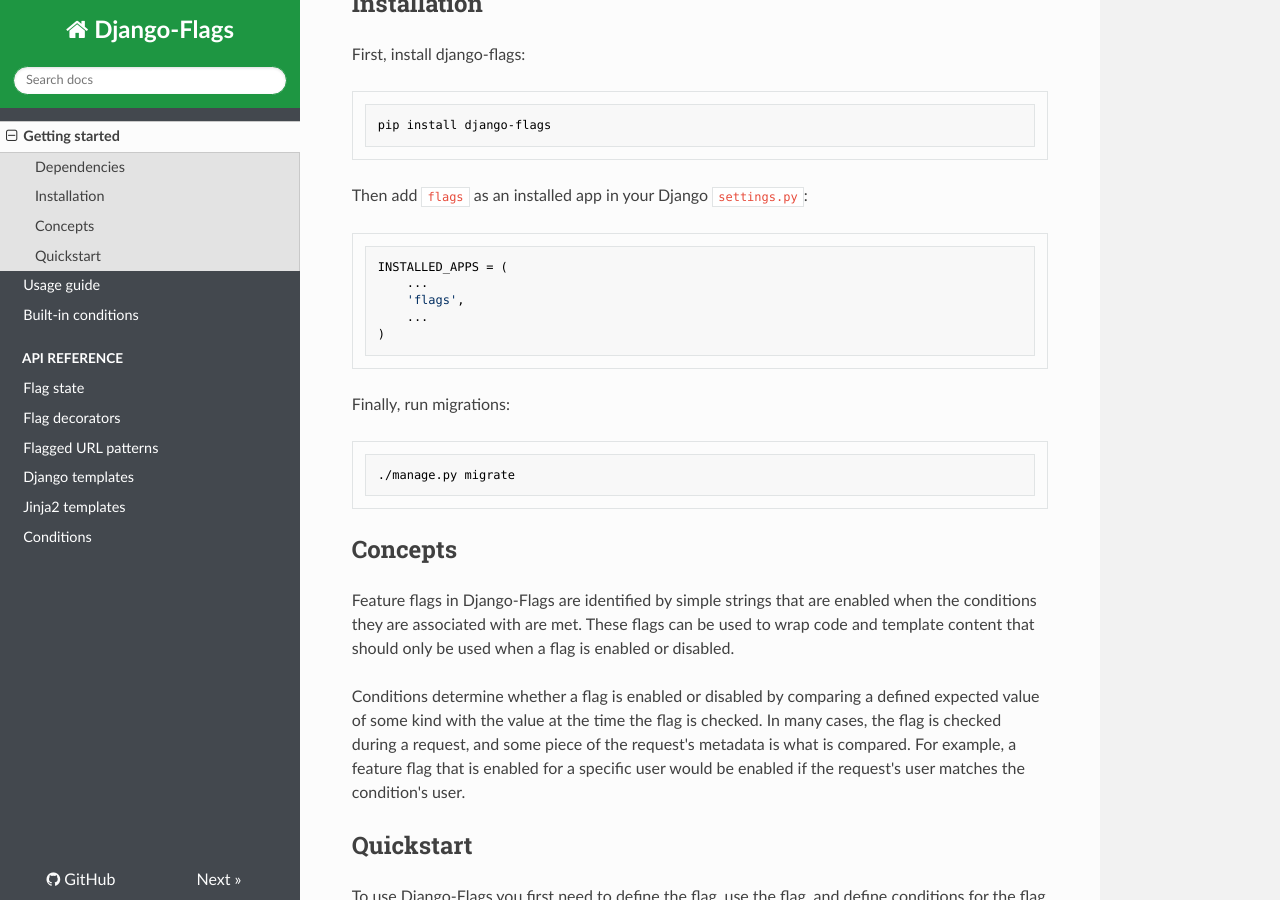
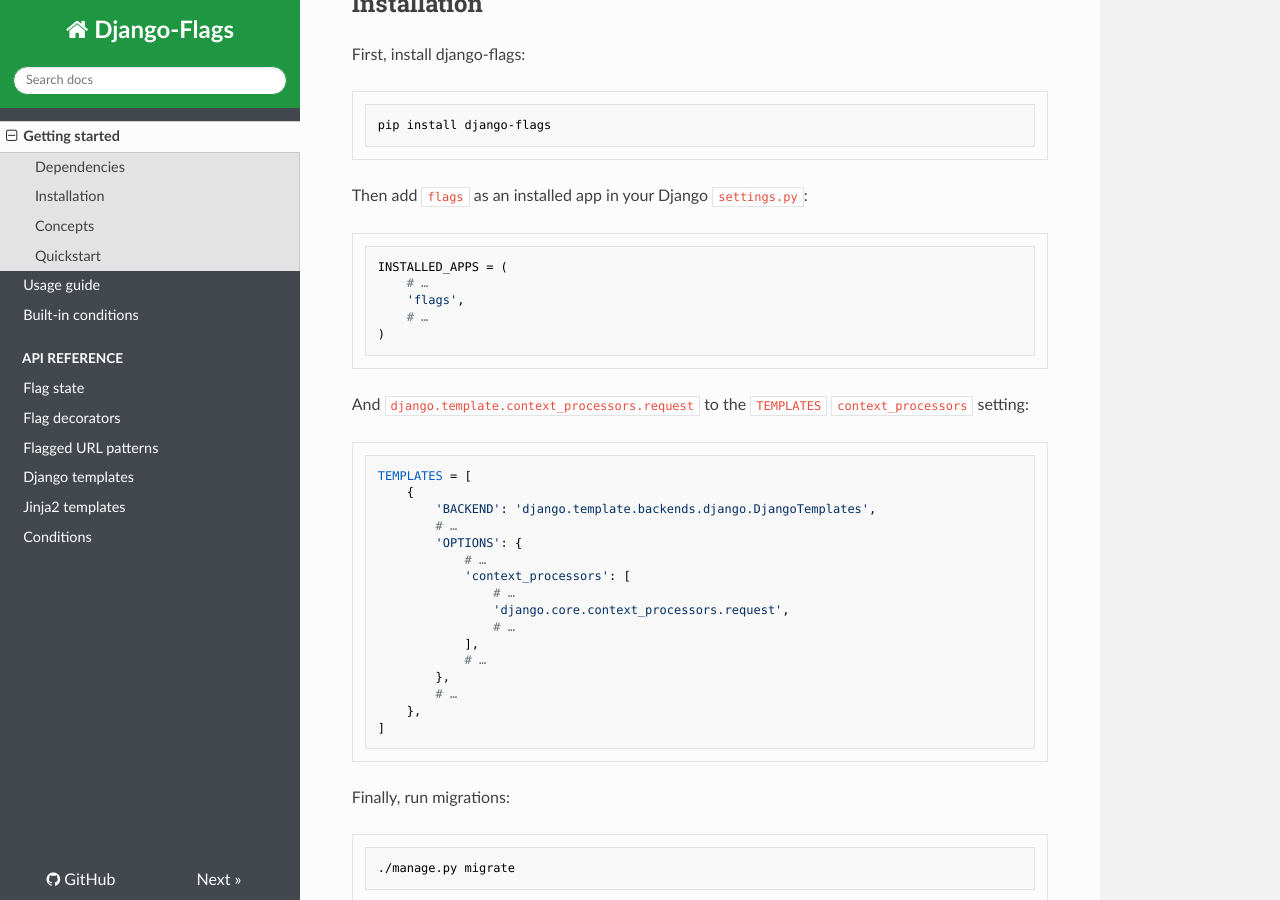
Before and after one commit to cfpb/django-flags, an MkDocs documentation site: the page built from docs/index.md, in a window 1280 px wide and 900 px high, scrolled down 421 px. Built offline with MkDocs 1.6.1, drawn with Linux system fonts in a browser that asks for light colours; nearby versions of some CDN libraries; old or Windows-style settings are respelled for this version of MkDocs.

Commit message:
Add necessary template configuration to setup doc

````diff
--- a/docs/index.md
+++ b/docs/index.md
@@ -19,10 +19,31 @@
 
 ```python
 INSTALLED_APPS = (
-    ...
+    # …
     'flags',
-    ...
+    # …
 )
+```
+
+And `django.template.context_processors.request` to the `TEMPLATES` `context_processors` setting:
+
+```python
+TEMPLATES = [
+    {
+        'BACKEND': 'django.template.backends.django.DjangoTemplates',
+        # …
+        'OPTIONS': {
+            # …
+            'context_processors': [
+                # …
+                'django.core.context_processors.request',
+                # …
+            ],
+            # …
+        },
+        # …
+    },
+]
 ```
 
 Finally, run migrations:
````
